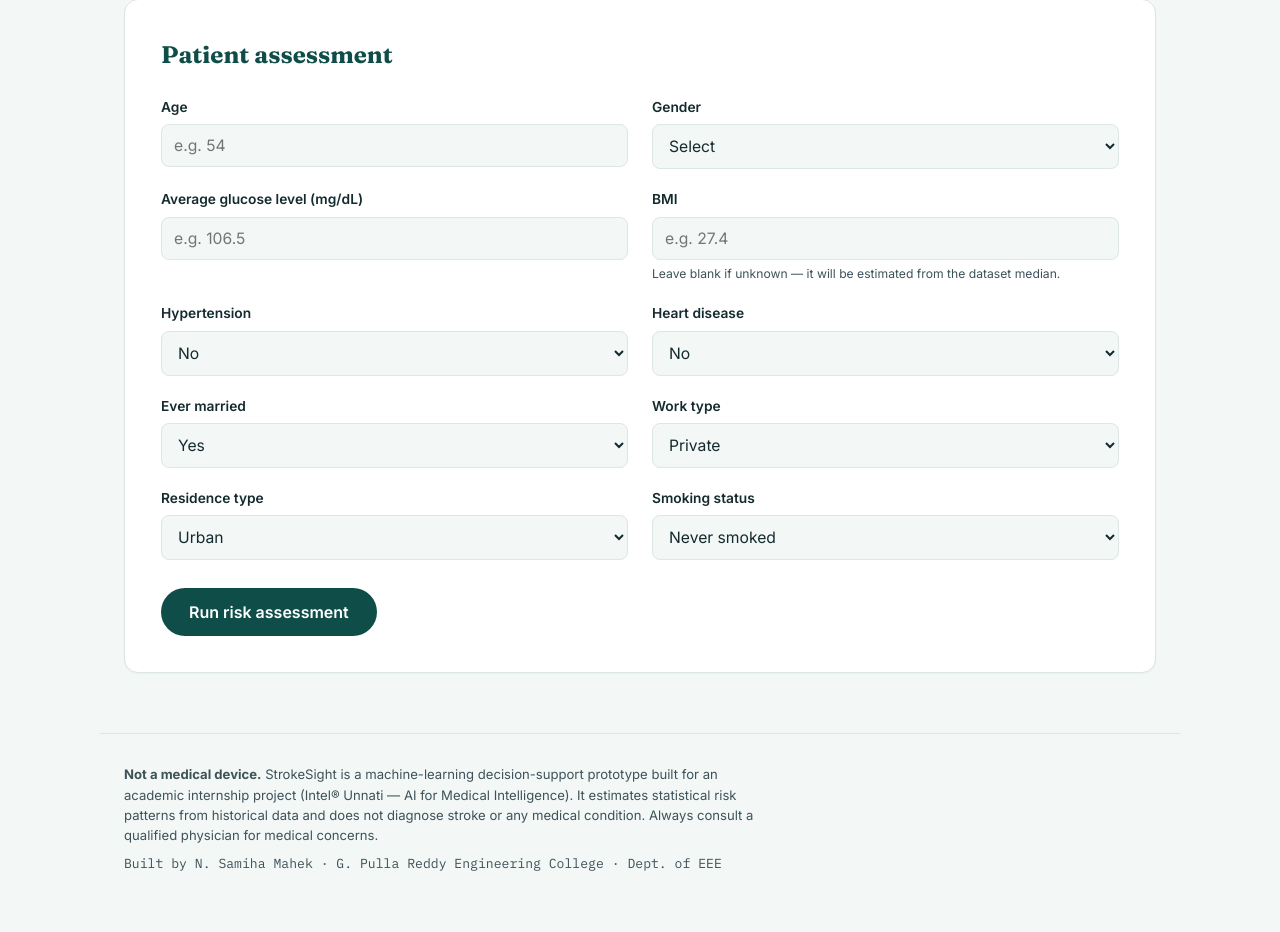
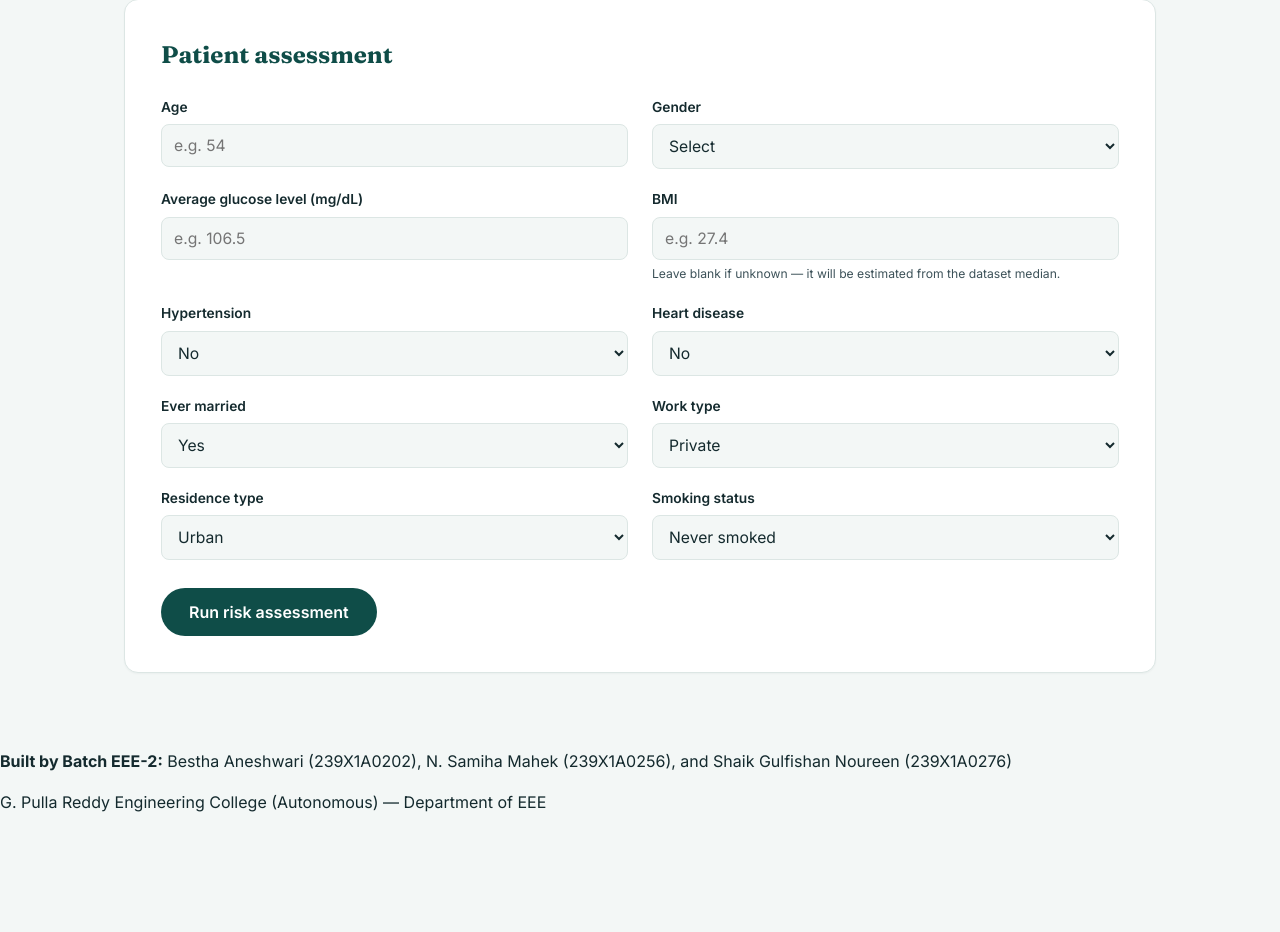
Before and after one commit to SamihaMahek/stroke-risk-app, a Flask app: page / in a window 1280 px wide. Shown: the part 689-1621 px from the top of the page. After the commit the page ends 1501 px from the top, so only its background shows below. Run offline with Flask 3, Linux system fonts and the light colour scheme; parts of the project's set-up code (start-up, migrations or seed data) failed here and were passed over.

Commit message:
Update base.html

```diff
--- a/templates/base.html
+++ b/templates/base.html
@@ -36,10 +36,19 @@
 {% block content %}{% endblock %}
 </main>
 
-<footer class="site-footer">
-  <p><strong>Not a medical device.</strong> StrokeSight is a machine-learning decision-support prototype built for an academic internship project (Intel&reg; Unnati &mdash; AI for Medical Intelligence). It estimates statistical risk patterns from historical data and does not diagnose stroke or any medical condition. Always consult a qualified physician for medical concerns.</p>
-  <p class="footer-credit">Built by N. Samiha Mahek &middot; G. Pulla Reddy Engineering College &middot; Dept. of EEE</p>
+<!-- Footer Section in templates/base.html -->
+<footer class="footer mt-auto py-3 bg-light border-top">
+    <div class="container text-center">
+        <p class="text-muted small mb-1">
+            <strong>Built by Batch EEE-2:</strong>
+            Bestha Aneshwari (239X1A0202), N. Samiha Mahek (239X1A0256), and Shaik Gulfishan Noureen (239X1A0276)
+        </p>
+        <p class="text-muted xx-small m-0">
+            G. Pulla Reddy Engineering College (Autonomous) — Department of EEE
+        </p>
+    </div>
 </footer>
+
 
 </body>
 </html>
```
